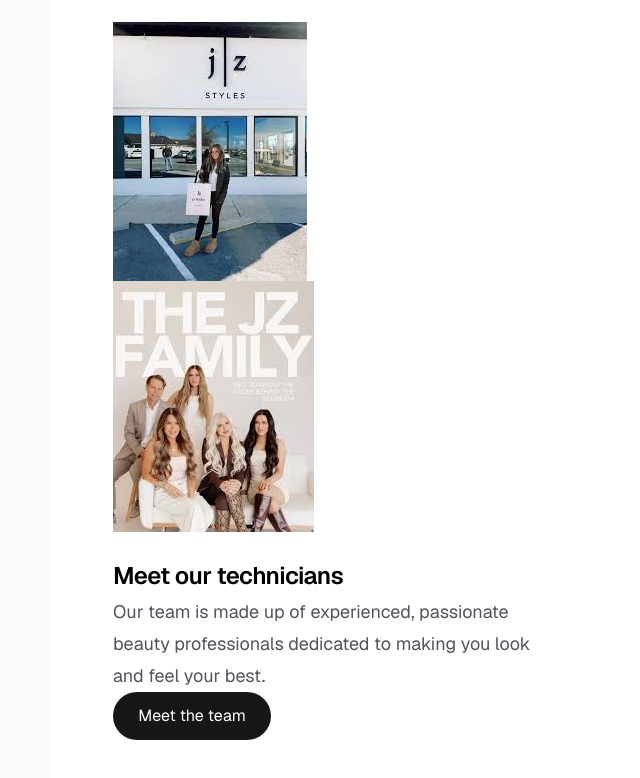
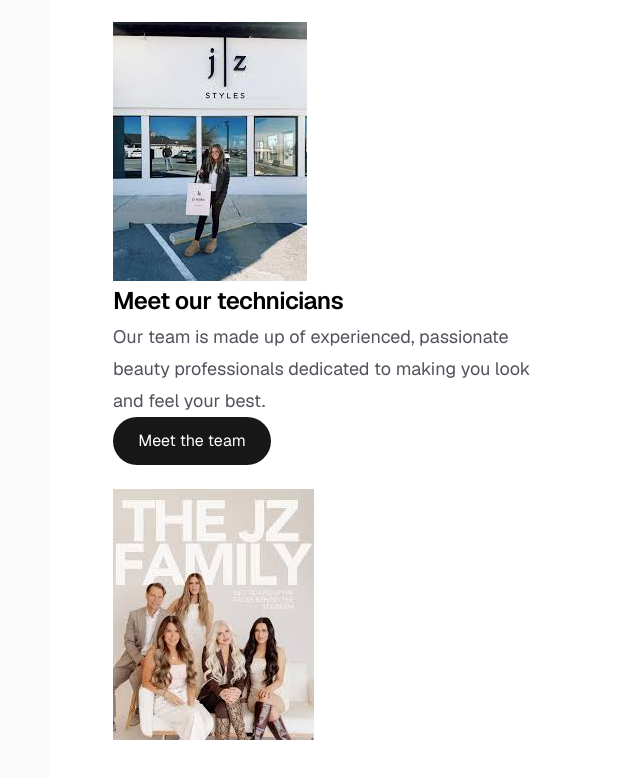
Before and after one commit to wchun055/SEG3125-lab9-Group15, a Next.js app: page / in a window 1280 px wide. Shown: the part 727-1505 px from the top of the page, without its empty margins (207-847 px from the left). Built offline with nearby package versions, Linux system fonts and the light colour scheme.

Commit message:
changed location of images

```diff
--- a/src/app/page.js
+++ b/src/app/page.js
@@ -50,9 +50,6 @@
         </div>
 
         <div className="flex flex-col items-center gap-6 text-center sm:items-start sm:text-left">
-          <div className="flex items-center gap-4">
-            <img src="/assets/team.jpg" alt="Technicians"></img>
-          </div>
           <div className=" items-center gap-4">
             <h2 className="max-w-xs text-2xl font-semibold leading-10 tracking-tight text-black dark:text-zinc-50">
               Meet our technicians
@@ -66,6 +63,9 @@
               </button>
             </Link>
           </div>
+          <div className="flex items-center gap-4">
+            <img src="/assets/team.jpg" alt="Technicians"></img>
+          </div>
         </div>
       </main>
     </div>
```
